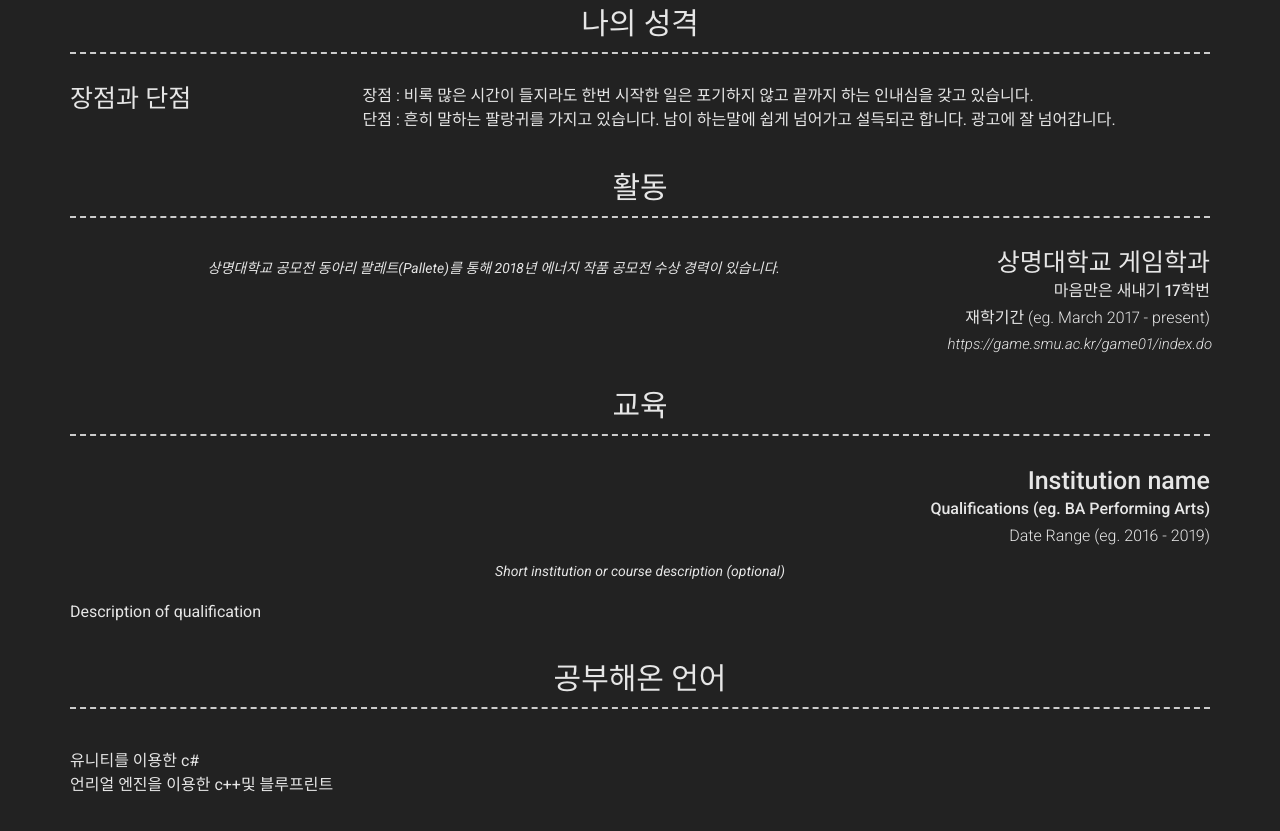
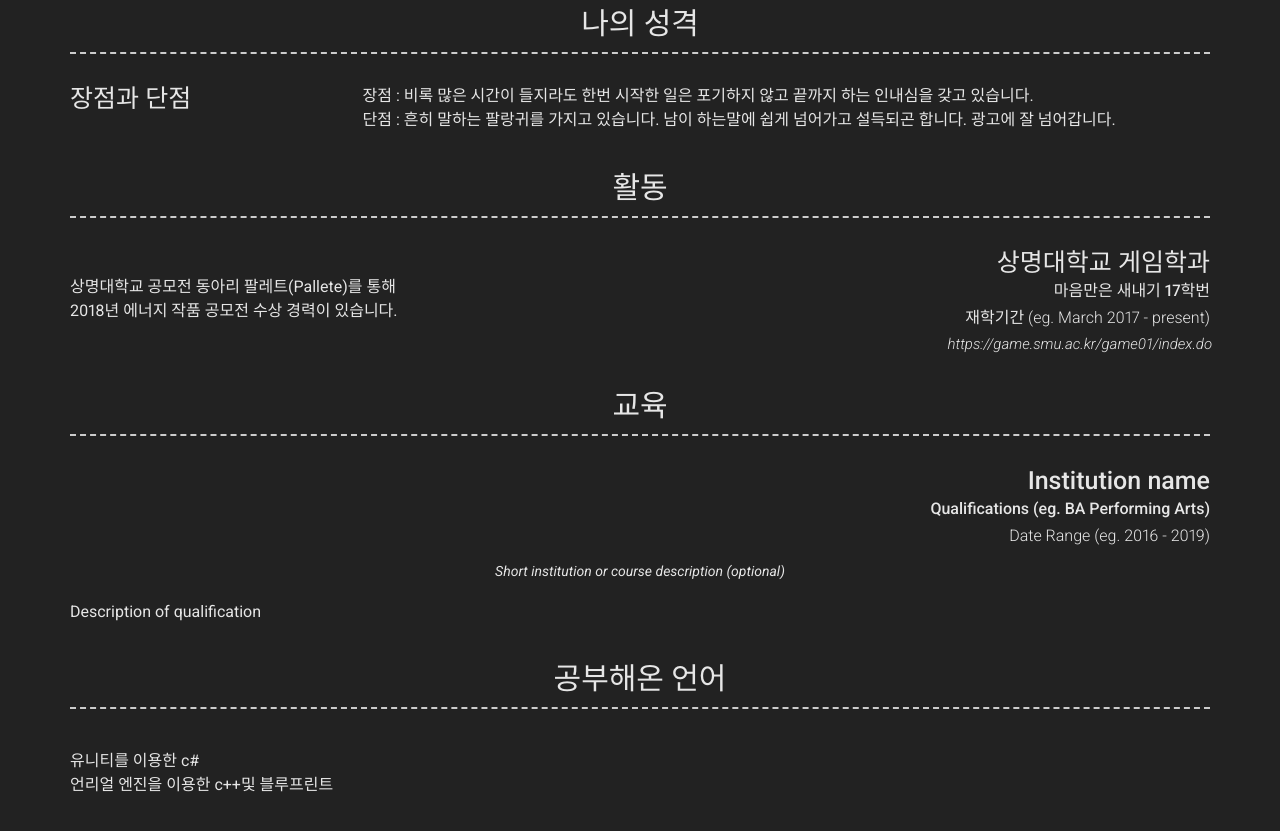
Before and after one commit to 201710890Ko/201710890Ko.github.io, a Jekyll site: the page built from index.md, in a window 1280 px wide and 900 px high, scrolled down 633 px. Shown: the top 831 px of the window. Built offline with Jekyll 4.4.1, drawn with Linux system fonts in a browser that asks for light colours; nearby versions of some CDN libraries; part of the change alters nothing that is shown.

```diff
--- a/_config.yml
+++ b/_config.yml
@@ -79,9 +79,10 @@ content:
         caption: 재학기간 (eg. March 2017 - present)
         link: https://game.smu.ac.kr/game01/index.do
         quote: >
+
+        description: | # this will include new lines to allow paragraphs
           상명대학교 공모전 동아리 팔레트(Pallete)를 통해
           2018년 에너지 작품 공모전 수상 경력이 있습니다.
-        description: | # this will include new lines to allow paragraphs
 
   - title: 교육
     layout: list
```
